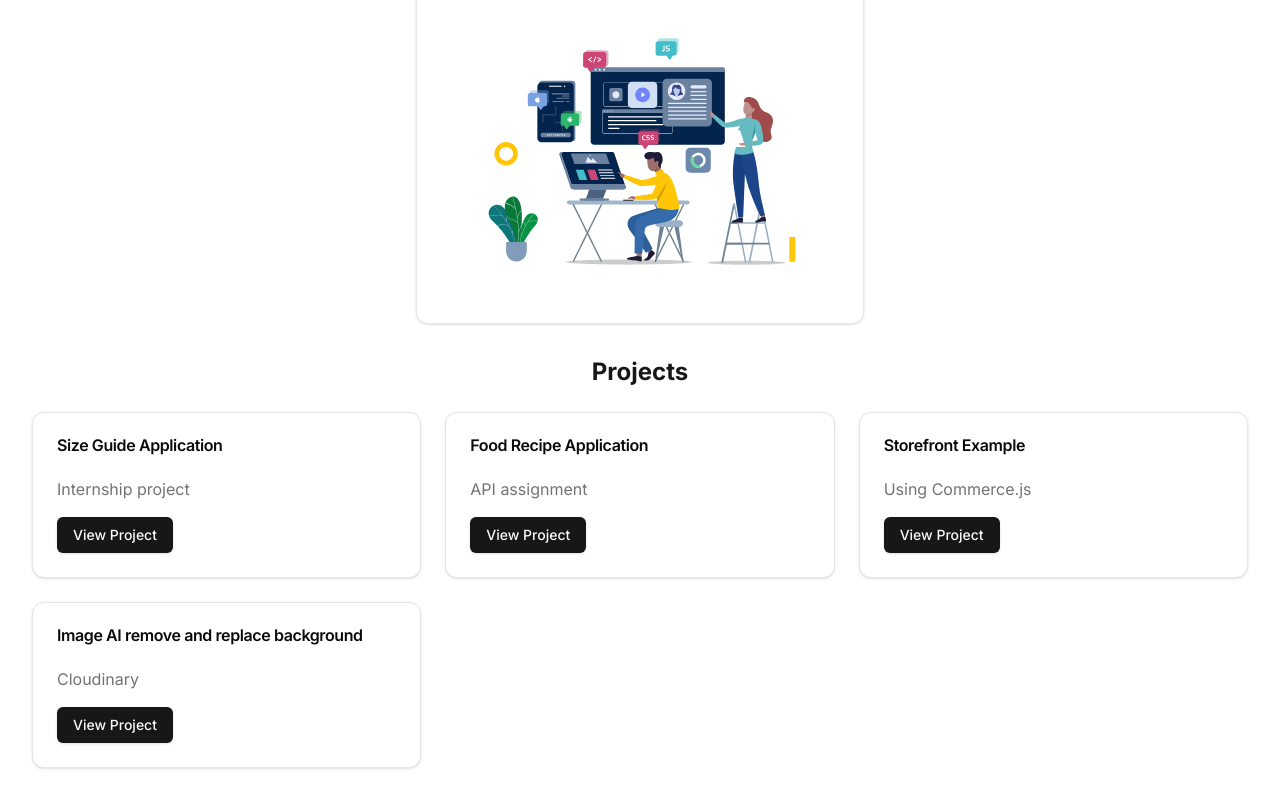
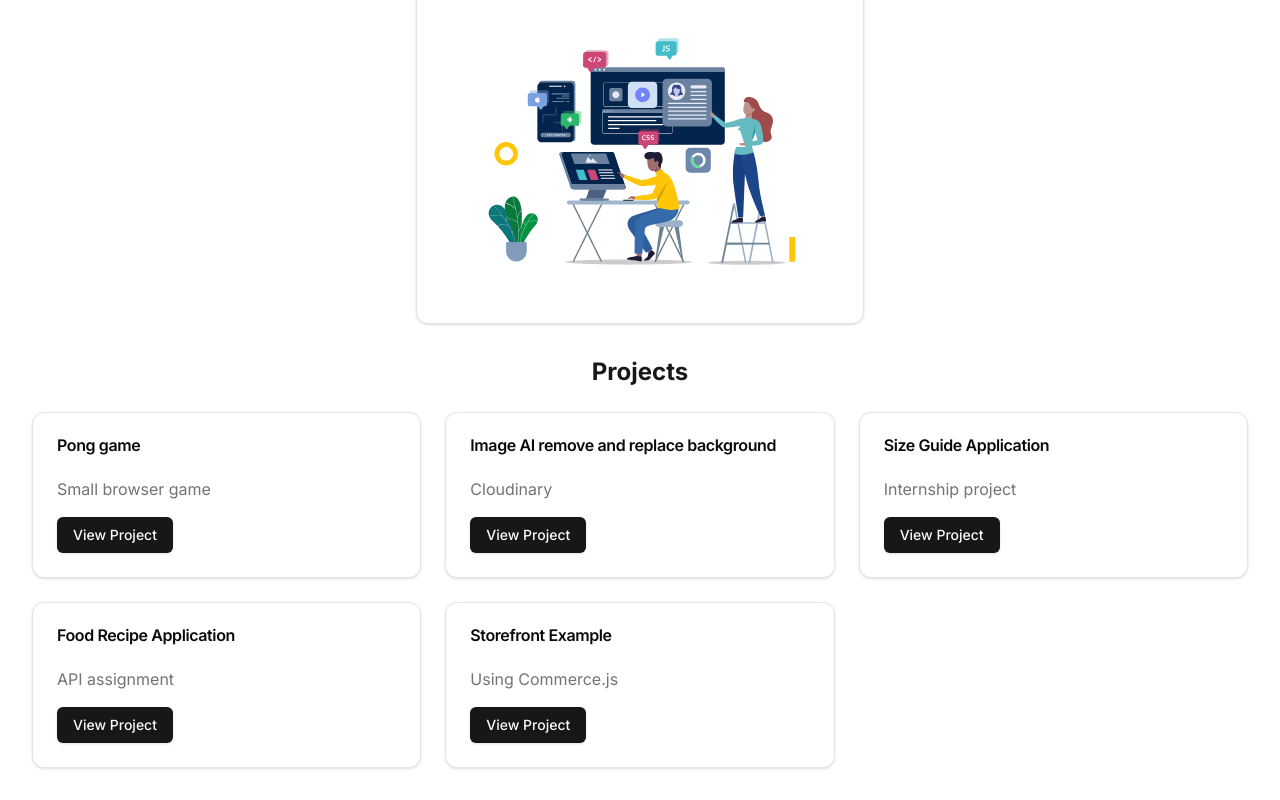
Before and after one commit to andresuarezschou/my-website-project, a Next.js app: page / in a window 1280 px wide. Shown: the part 446-1246 px from the top of the page. Built offline with nearby package versions, Linux system fonts and the light colour scheme.

Commit message:
added project

```diff
--- a/app/page.tsx
+++ b/app/page.tsx
@@ -58,6 +58,16 @@ export default function Home() {
           <div className="grid gap-6 md:grid-cols-2 lg:grid-cols-3">
             {[
               {
+                title: "Pong game",
+                description: "Small browser game",
+                link: "https://relaxed-kitten-f8ddbb.netlify.app/",
+              },
+              {
+                title: "Image AI remove and replace background",
+                description: "Cloudinary",
+                link: "https://shiny-licorice-d30b8d.netlify.app/",
+              },
+              {
                 title: "Size Guide Application",
                 description: "Internship project",
                 link: "https://musical-twilight-75b4a5.netlify.app/",
@@ -72,11 +82,7 @@ export default function Home() {
                 description: "Using Commerce.js",
                 link: "https://glittering-faloodeh-0f2668.netlify.app/",
               },
-              {
-                title: "Image AI remove and replace background",
-                description: "Cloudinary",
-                link: "https://shiny-licorice-d30b8d.netlify.app/",
-              },
+
             ].map((project, index) => (
               <Card key={index}>
                 <CardHeader>
```
